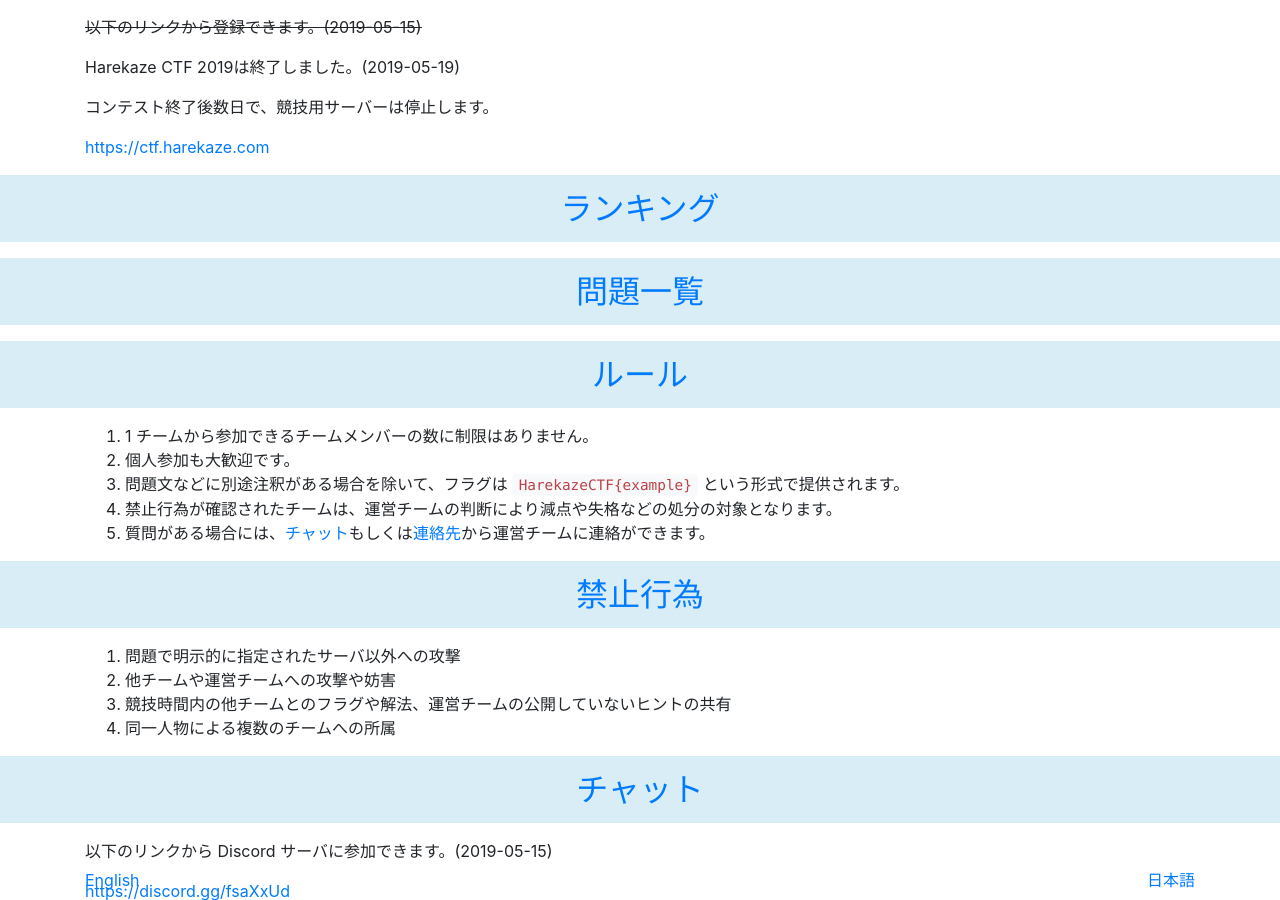
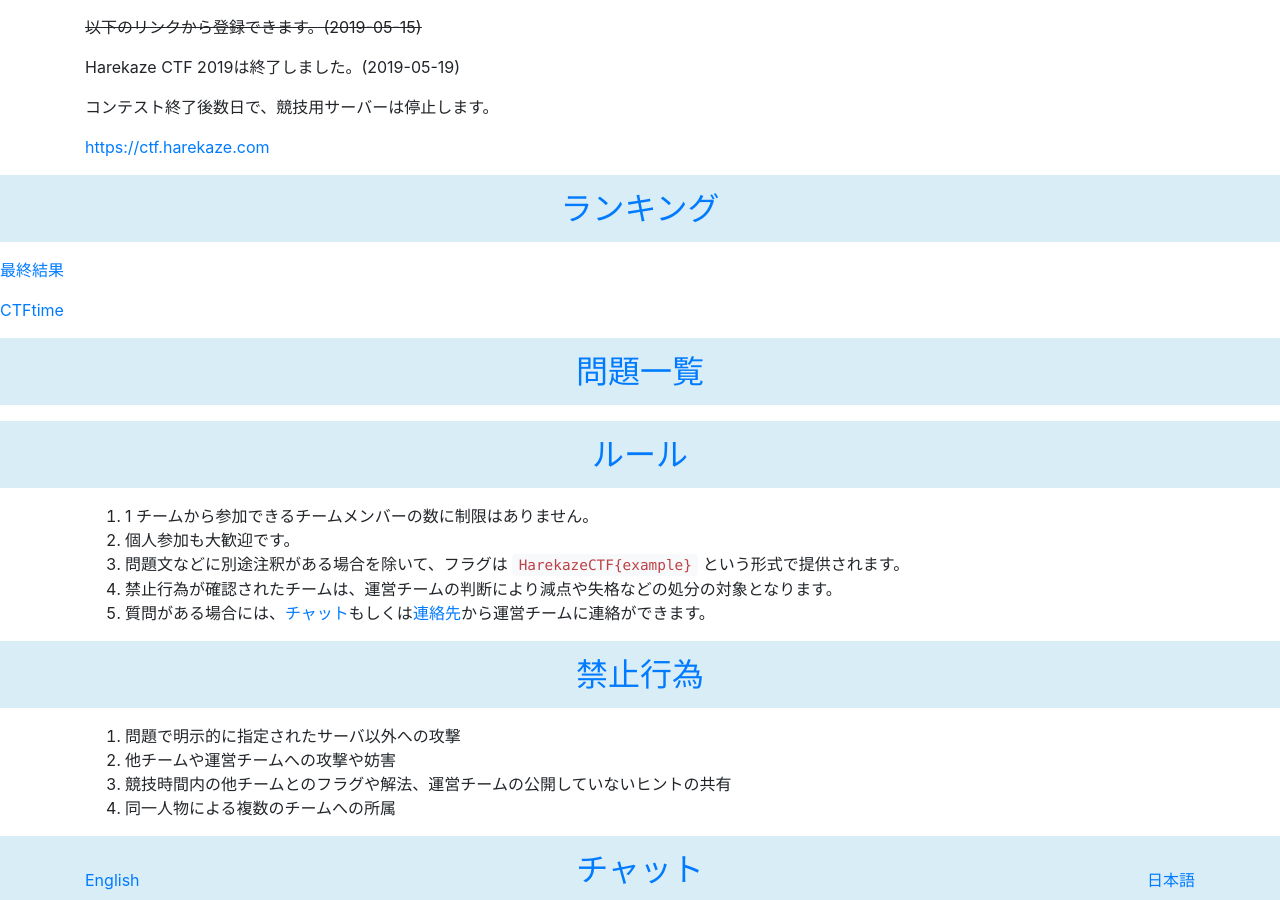
Before and after one commit to TeamHarekaze/TeamHarekaze.github.io, a Jekyll site: the page built from ctf/2019-jp.html, in a window 1280 px wide and 900 px high, scrolled down 1157 px. Built offline with Jekyll 4.4.1, drawn with Linux system fonts in a browser that asks for light colours; nearby versions of some CDN libraries.

Commit message:
Update 2019-jp.html

```diff
--- a/ctf/2019-jp.html
+++ b/ctf/2019-jp.html
@@ -45,6 +45,9 @@ title: Harekaze CTF 2019
 <section>
   <header class="section-header">
     <h2 id="ranking"><a href="https://ctftime.org/event/789">ランキング</a></h2>
+  </header>
+    <p><a href="https://harekaze.com/ctf/2019-result.html">最終結果</a></p>
+    <p><a href="https://ctftime.org/event/789">CTFtime</a></p>
   </header>
 </section>
 
```
